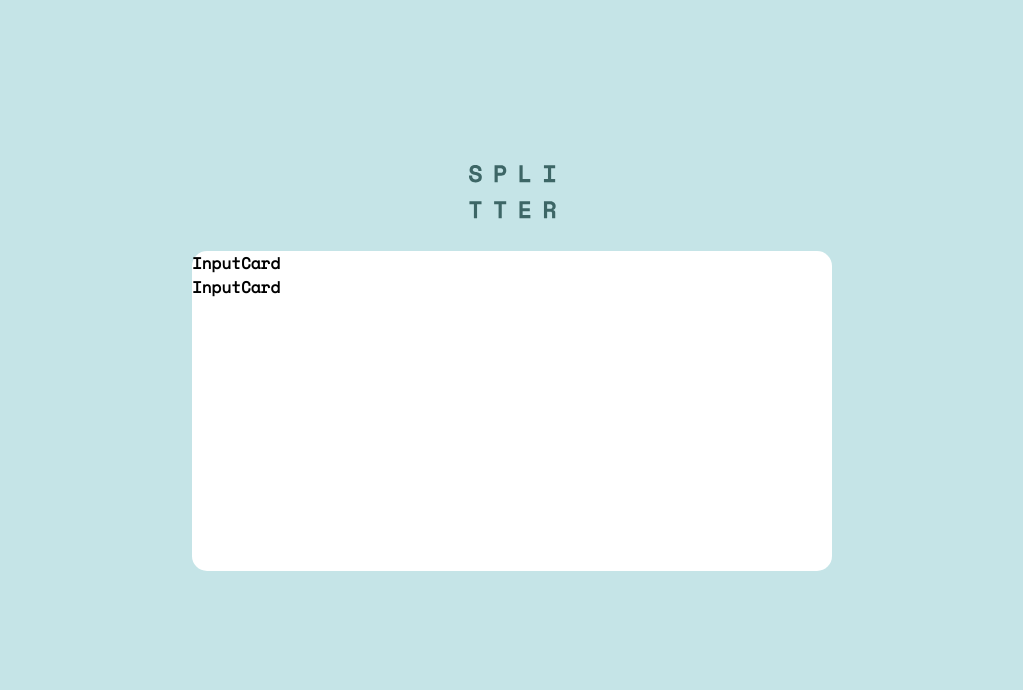
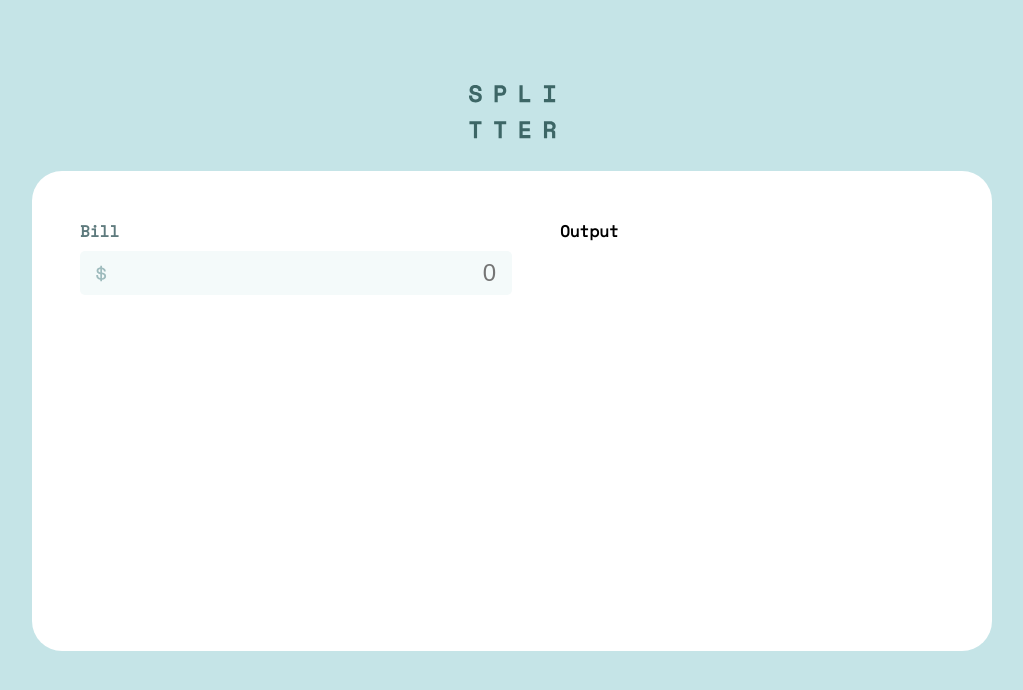
Before and after one commit to FTP-droid/tip-calculator-app-main, a React (Vite) app: page / in a window 1280 px wide. Shown: the top 690 px of the page, without its empty margins (128-1151 px from the left). Built offline with nearby package versions, Linux system fonts and the light colour scheme.

Commit message:
Added bill input in Calculator component and styled the bill input with a label and css according to the given template.

```diff
--- a/src/components/Calculator/Calculator.module.css
+++ b/src/components/Calculator/Calculator.module.css
@@ -1,6 +1,43 @@
 .container {
-    width: min(40rem, 100%);
+    width: min(60rem, 100%);
     background-color: var(--white);
-    height: 20rem;
-    border-radius: 15px;
+    height: 30rem;
+    border-radius: 30px;
+    display: flex;
 }
+
+#bill-input-container {
+    display: flex;
+    flex-direction: column;
+    gap: 0.5rem;
+}
+
+#bill-input-label {
+    color: var(--dark-grayish-cyan);
+}
+
+#bill-input {
+    background-color: var(--very-light-grayish-cyan);
+    border: 0;
+    padding: 0.5rem 1rem;
+    color: var(--very-dark-cyan);
+    direction: rtl;
+    padding-left: 2rem;
+    width: 100%;
+    border-radius: 5px;
+}
+
+#bill-input-wrapper {
+    position: relative;
+}
+
+.icon {
+    position: absolute;
+    left: 1rem;
+    top: 0.9rem;
+}
+
+.card {
+    width: 50%;
+    padding: 3rem;
+}
--- a/src/components/Calculator/Calculator.tsx
+++ b/src/components/Calculator/Calculator.tsx
@@ -1,13 +1,20 @@
 import styles from './Calculator.module.css';
+import dollarIcon from '../../../images/icon-dollar.svg';
 
 function Calculator() {
   return (
     <main className={styles.container}>
-      <section>
-        InputCard
+      <section className={styles['card']}>
+        <div id={styles['bill-input-container']}>
+          <label htmlFor='bill-input' id={styles['bill-input-label']}>Bill</label>
+          <div id={styles['bill-input-wrapper']}>
+            <input id={styles['bill-input']} placeholder='0'/>
+            <img src={dollarIcon} className={styles.icon}/>
+          </div>
+        </div>
       </section>
-      <section>
-        InputCard
+      <section className={styles['card']}>
+        Output
       </section>
     </main>
   )
```
